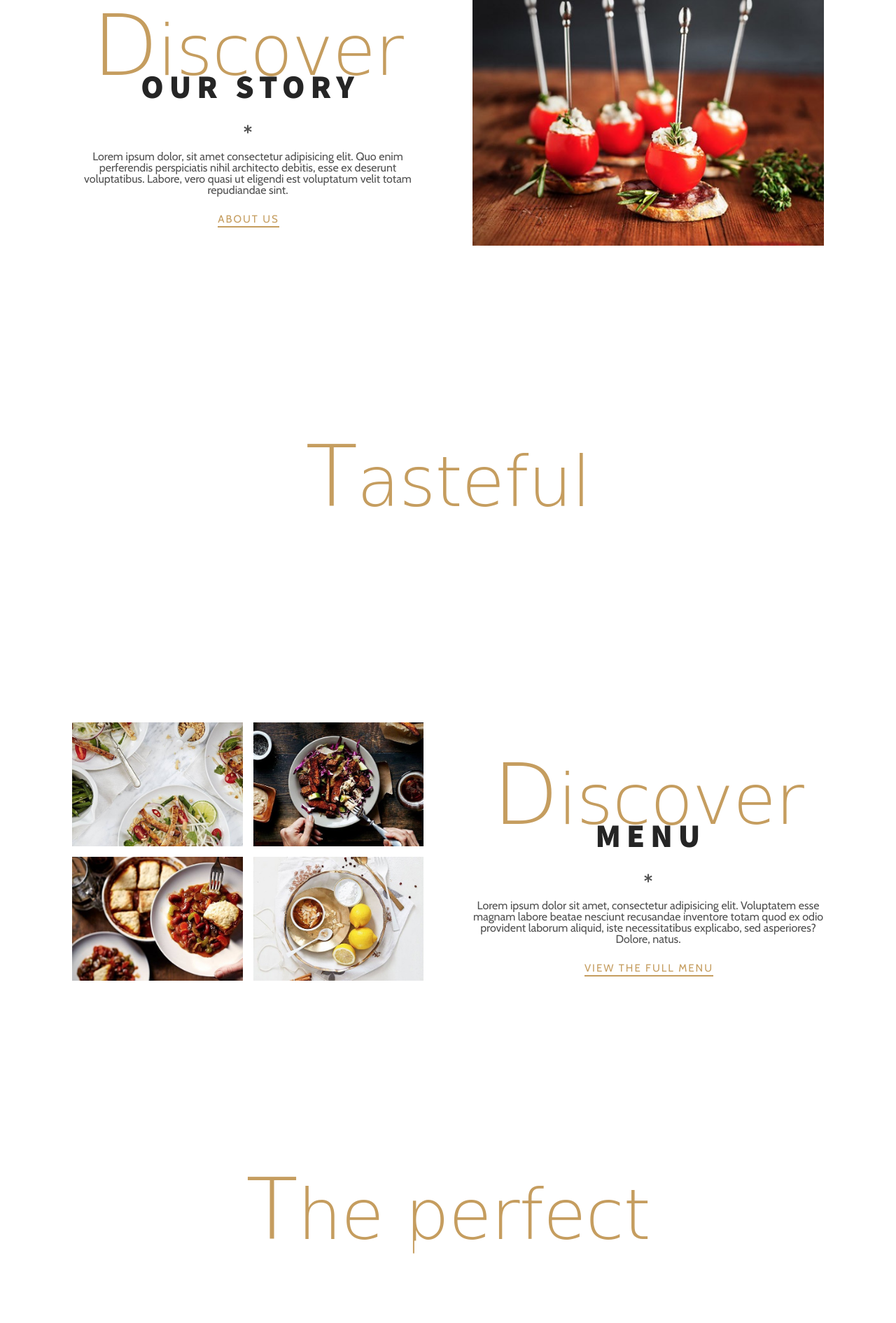
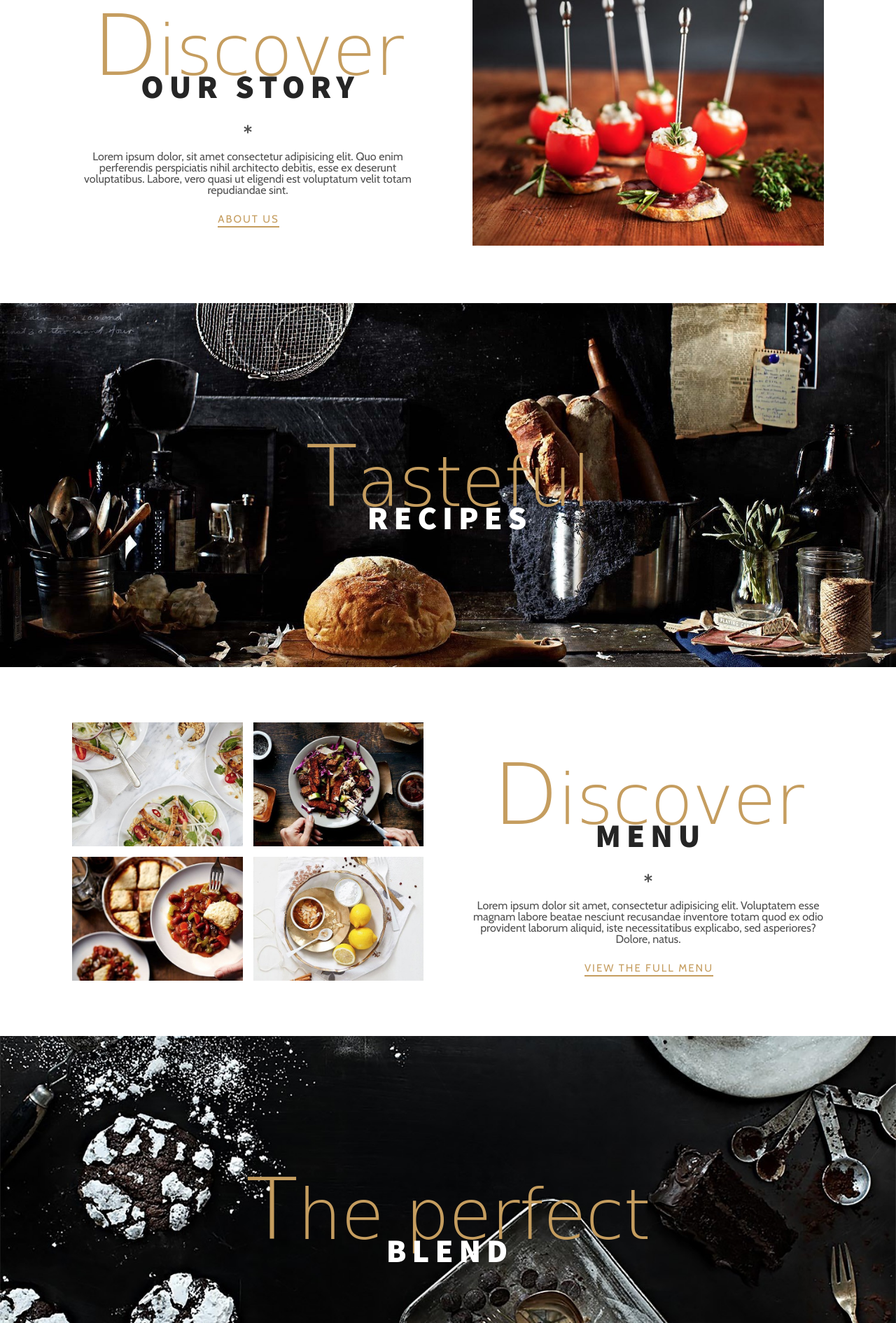
Before and after one commit to Keanir/the_rosa_website, a plain HTML site: page index.html in a window 1280 px wide. Shown: the part 910-2800 px from the top of the page at 70% size. Drawn offline with nearby package versions, Linux system fonts and the light colour scheme; a web font is replaced by a local one.

Commit message:
Update style.css

```diff
--- a/css/style.css
+++ b/css/style.css
@@ -160,7 +160,7 @@ header {
 .hero {
   width: 100%;
   height: 100vh;
-  background: url("./img/hero.jpg") center no-repeat;
+  background: url("../img/hero.jpg") center no-repeat;
   background-size: cover;
   display: flex;
   align-items: center;
@@ -352,7 +352,7 @@ header {
 /* Recipes */
 
 .recipes {
-  background: url("./img/tasteful-recipes.jpg") center no-repeat;
+  background: url("../img/tasteful-recipes.jpg") center no-repeat;
   background-size: cover;
 }
 
@@ -378,7 +378,7 @@ header {
 /* Perfect blend */
 
 .perfect-blend {
-  background: url("./img/perfect-blend.jpg") center no-repeat;
+  background: url("../img/perfect-blend.jpg") center no-repeat;
   background-size: cover;
 }
 
```
